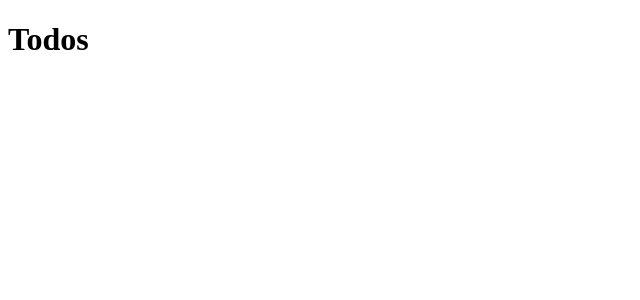
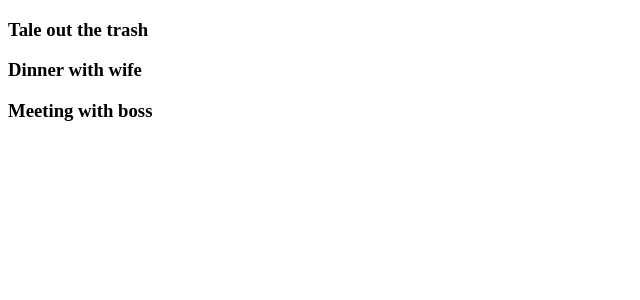
Before and after one commit to melonek/todolist-react, a React (Create React App) app: page / in a window 1280 px wide. Shown: the top 300 px of the page, without its empty margins (0-640 px from the left). Built offline with nearby package versions, Linux system fonts and the light colour scheme.

Commit message:
was able to display the todos from props

```diff
--- a/src/components/Todos.js
+++ b/src/components/Todos.js
@@ -2,11 +2,7 @@
 
 class Todos extends Component {
   render() {
-    return (
-      <div>
-        <h1>Todos</h1>
-      </div>
-    );
+    return this.props.todos.map((todo) => <h3>{todo.title}</h3>);
   }
 }
 
```
